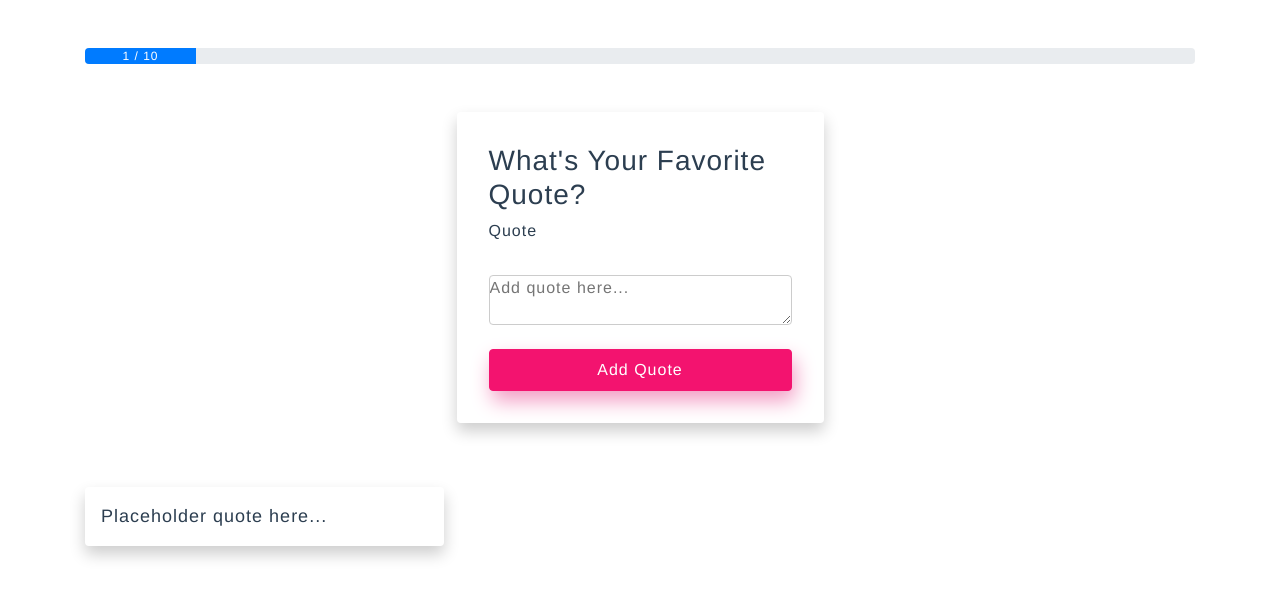
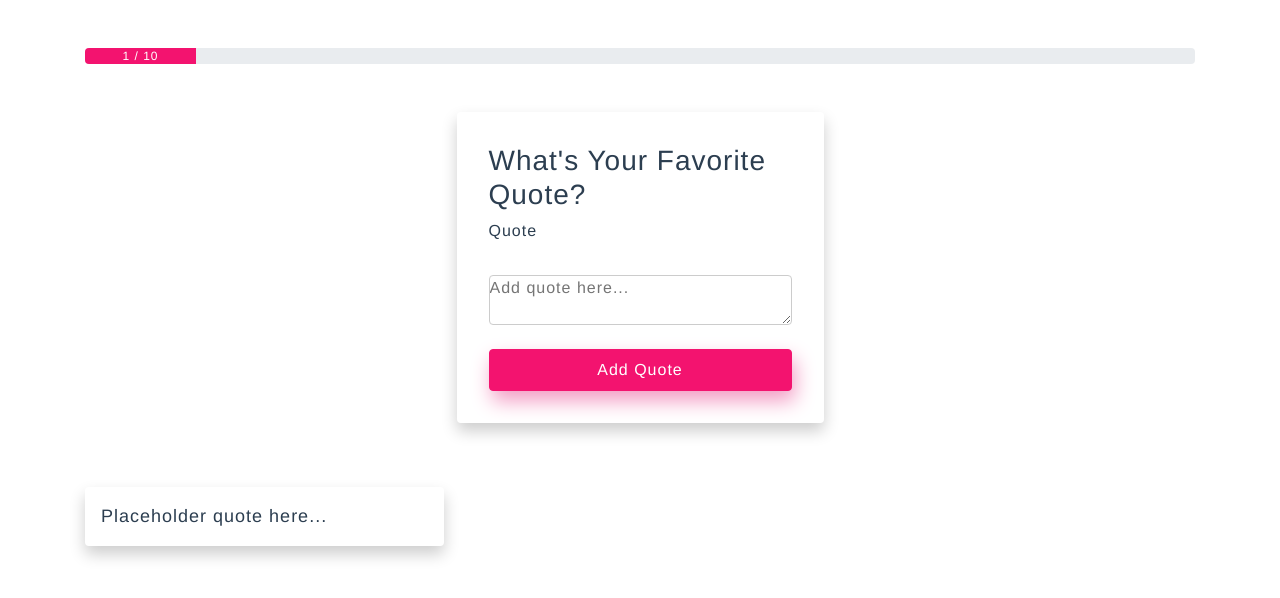
Before and after one commit to ryanwpb/vue-quotes, a Vue app: page / in a window 1280 px wide. Shown: the top 598 px of the page. Built offline with nearby package versions, Linux system fonts and the light colour scheme.

Commit message:
Amend background color of progress bar.

```diff
--- a/src/components/Header.vue
+++ b/src/components/Header.vue
@@ -20,11 +20,9 @@ export default {
 .header {
     margin: 3rem auto;
 }
-/*
+
 .progress-bar {
-    padding: .5rem;
-    background: #e5e5e5;
-    border-radius: .25rem;
-} */
+ background: #F3136F;
+}
 
 </style>
```
